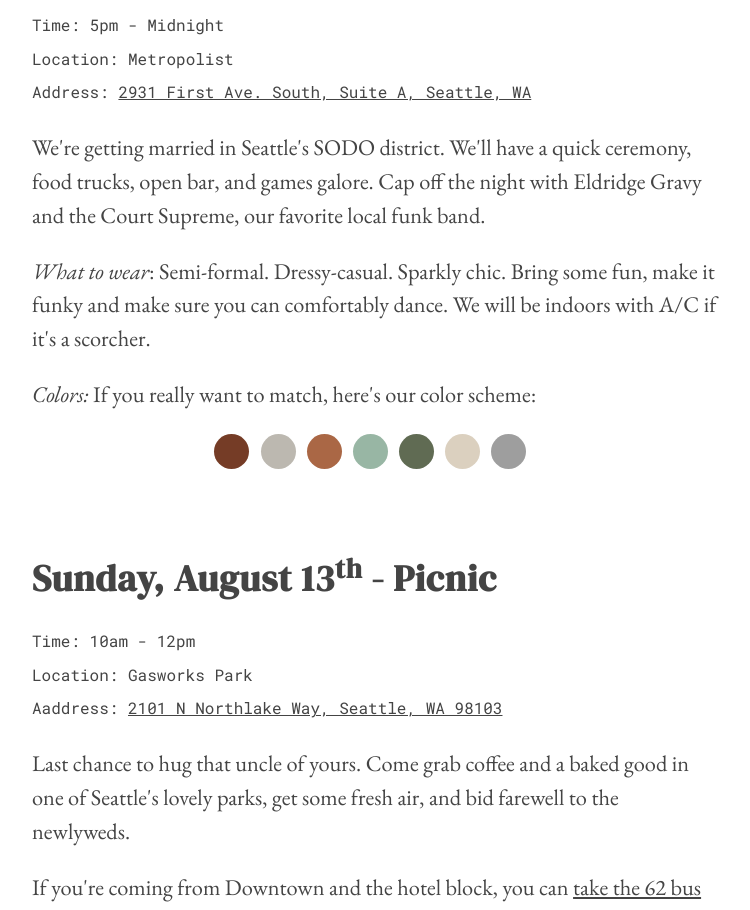
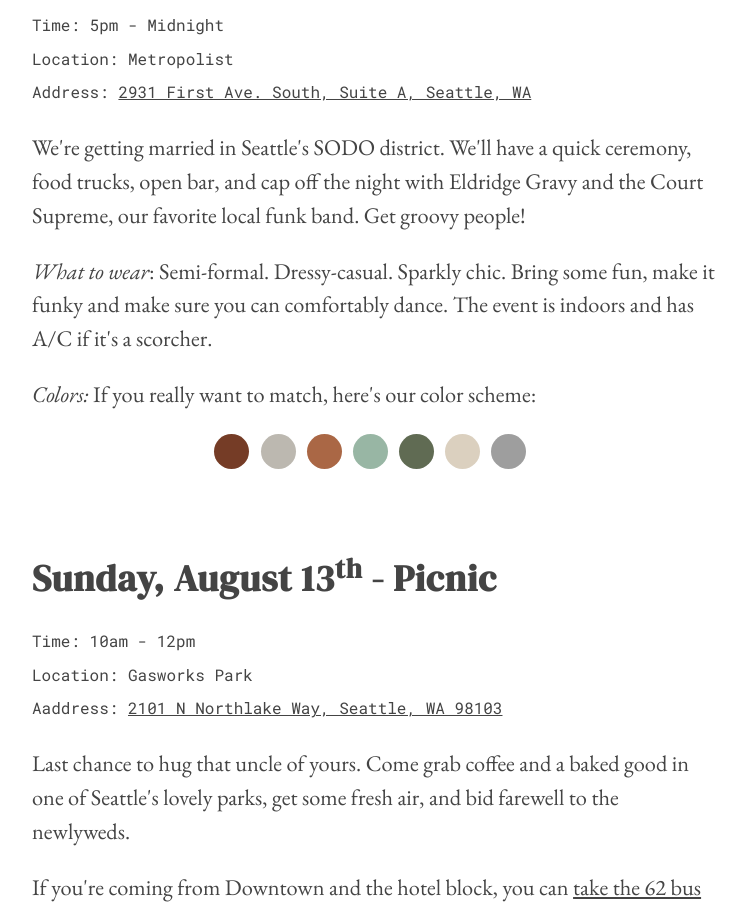
Before and after one commit to mapsam/tksm, a Next.js app: page /schedule in a window 1280 px wide. Shown: the part 1280-2190 px from the top of the page, without its empty margins (264-1014 px from the left). Built offline with nearby package versions, Linux system fonts and the light colour scheme; grey boxes are pictures that could not be loaded.

Commit message:
smol wording fix on schedule

```diff
--- a/pages/schedule.tsx
+++ b/pages/schedule.tsx
@@ -53,11 +53,11 @@ export default function Index() {
         </p>
         <p>
           We're getting married in Seattle's SODO district.
-          We'll have a quick ceremony, food trucks, open bar, and games galore.
-          Cap off the night with Eldridge Gravy and the Court Supreme,
-          our favorite local funk band.
+          We'll have a quick ceremony, food trucks, open bar, and cap off the night
+          with Eldridge Gravy and the Court Supreme,
+          our favorite local funk band. Get groovy people!
         </p>
-        <p><em>What to wear</em>: Semi-formal. Dressy-casual. Sparkly chic. Bring some fun, make it funky and make sure you can comfortably dance. We will be indoors with A/C if it's a scorcher.</p>
+        <p><em>What to wear</em>: Semi-formal. Dressy-casual. Sparkly chic. Bring some fun, make it funky and make sure you can comfortably dance. The event is indoors and has A/C if it's a scorcher.</p>
         <p><em>Colors:</em> If you really want to match, here's our color scheme:</p>
         <p style={{ textAlign: 'center' }}>
           <div style={{ backgroundColor: '#753c26', width: 35, height: 35, borderRadius: '50%', display: 'inline-block', marginRight: '0.5em' }}></div>
```
